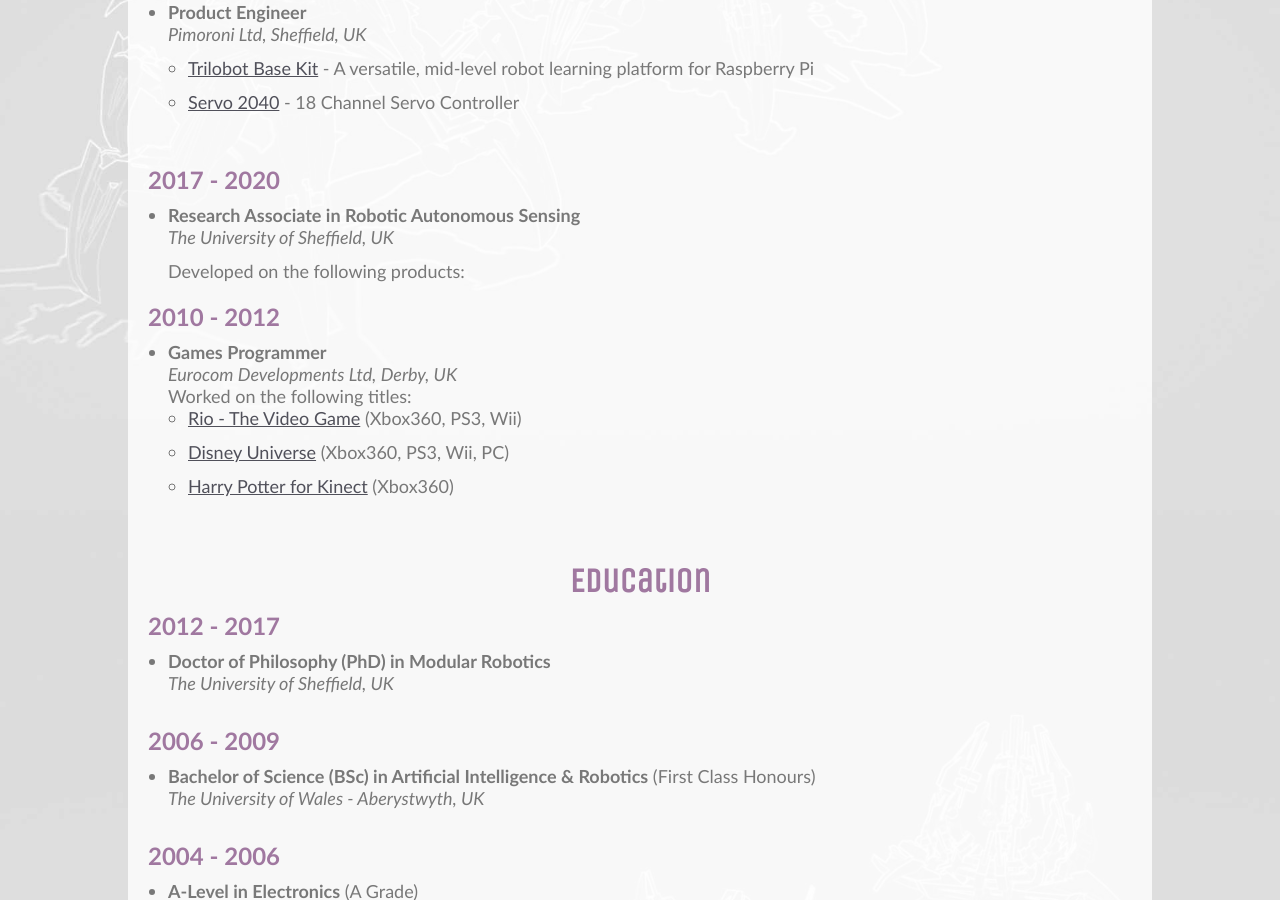
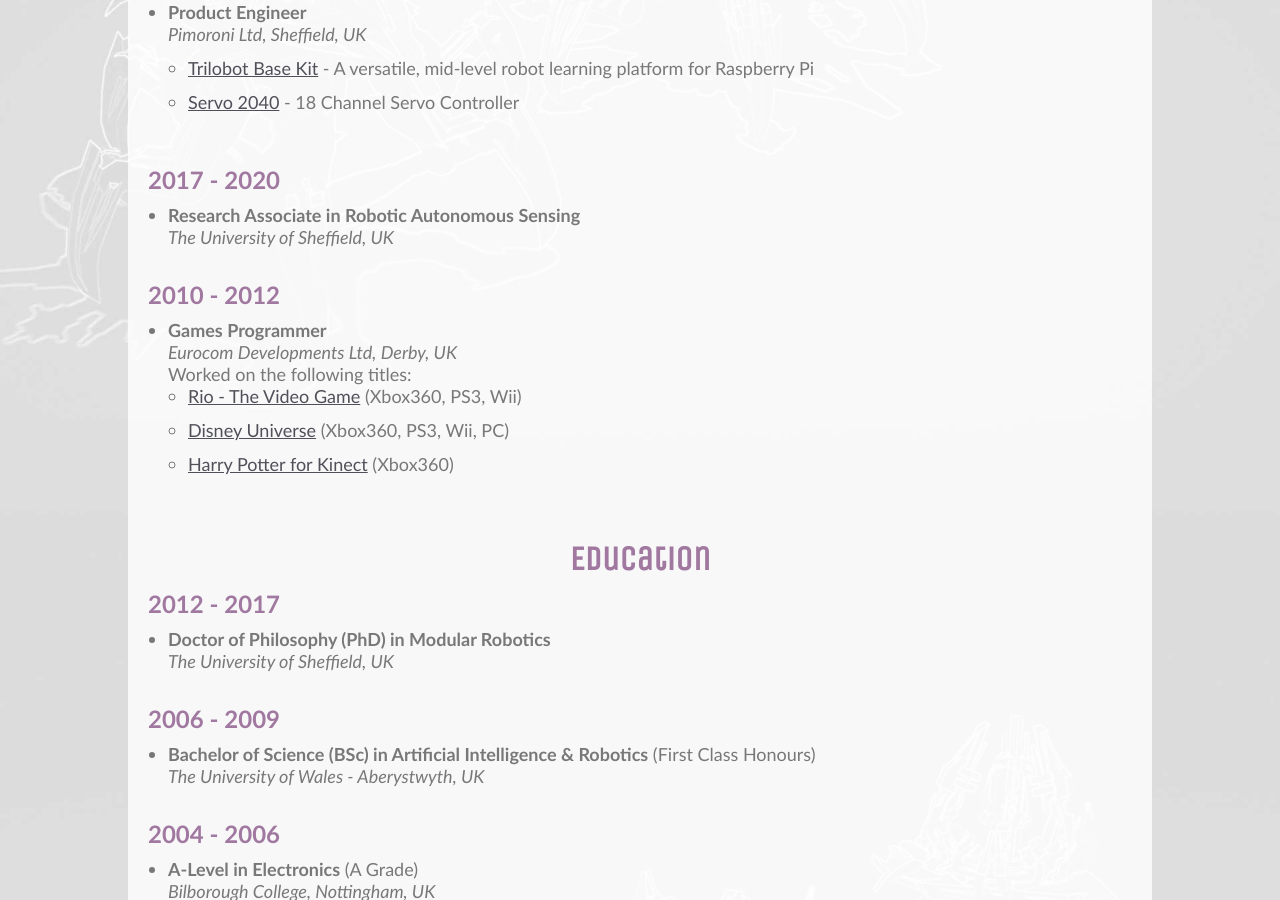
Before and after one commit to christophertmparrott/christophertmparrott.github.io, a Jekyll site: the page built from about.html, in a window 1280 px wide and 900 px high, scrolled down 573 px. Built offline with Jekyll 4.4.1, drawn with Linux system fonts in a browser that asks for light colours; some web fonts are replaced.

Commit message:
Removed unnecessary line

```diff
--- a/about.html
+++ b/about.html
@@ -30,7 +30,6 @@ description: About Christopher Parrott
 				<ul>
 					<li><b>Research Associate in Robotic Autonomous Sensing</b><br />
 					<i>The University of Sheffield, UK</i></li>
-					Developed on the following products:
 				</ul>
 
 				<h3>2010 - 2012</h3>
```
